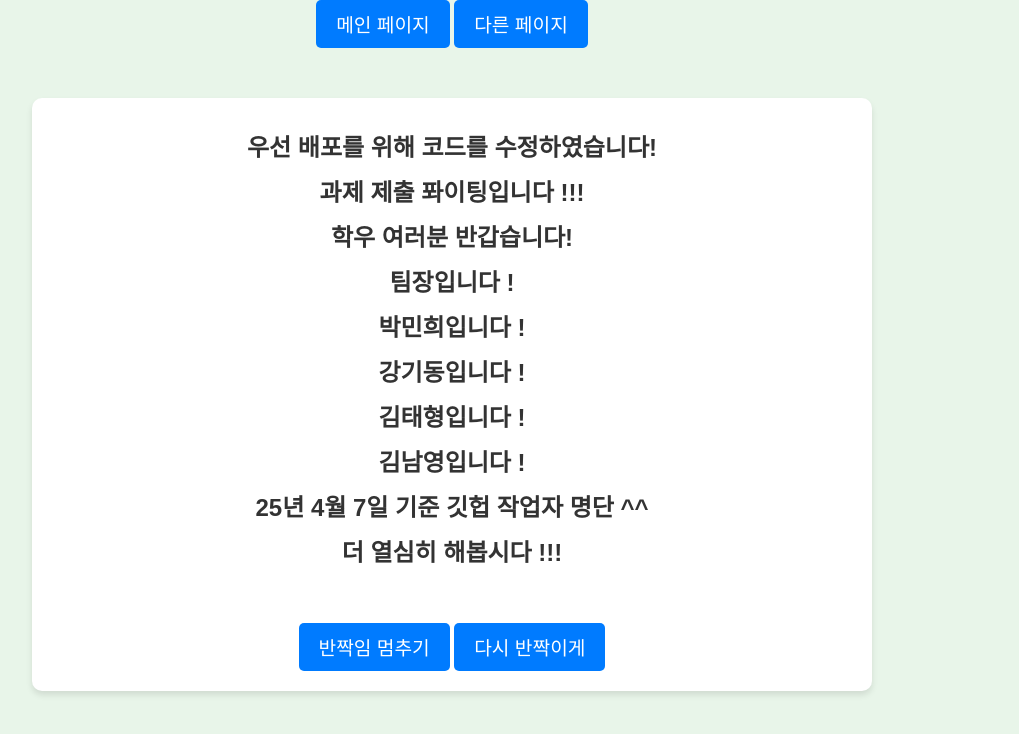
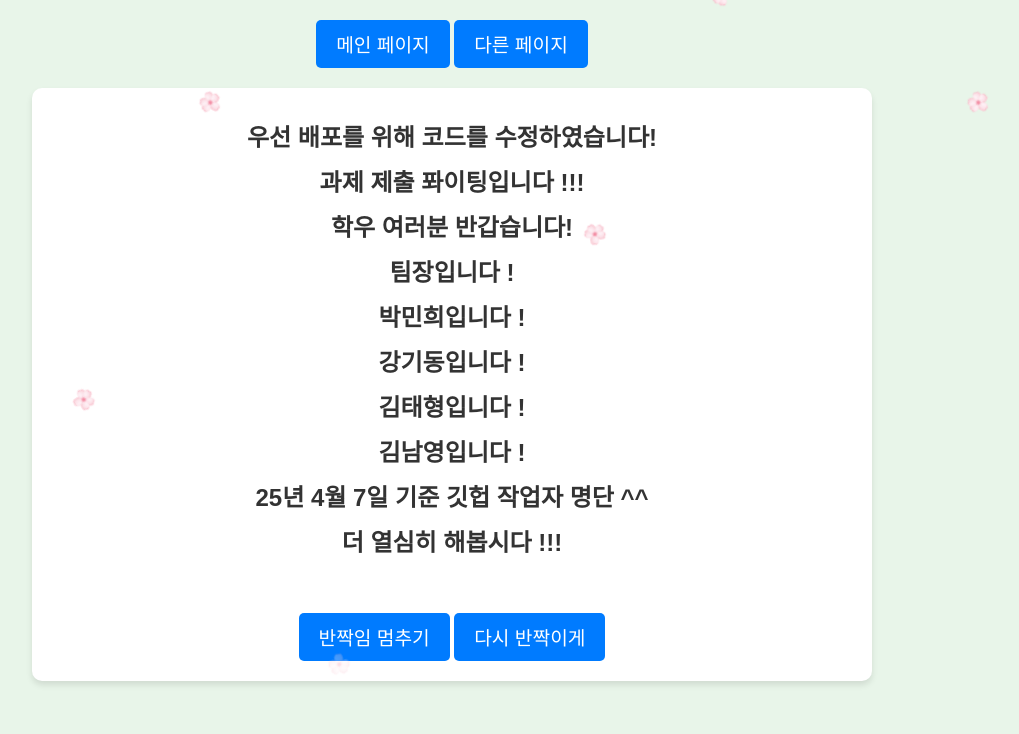
Before and after one commit to JiHunHeo/softwareContest, a Flask app: page / in a window 1280 px wide. Shown: the top 734 px of the page, without its empty margins (188-1207 px from the left). Run offline with Flask 3, Linux system fonts and the light colour scheme.

Commit message:
Modify UI and add petal effect

```diff
--- a/main/templates/base.html
+++ b/main/templates/base.html
@@ -9,6 +9,18 @@
         <link rel="icon" href="/static/favicon.png" type="image/png" />
     </head>
     <body>
+        <div id="background">
+            <!-- 꽃잎 요소 -->
+            <div class="petal"></div>
+            <div class="petal"></div>
+            <div class="petal"></div>
+            <div class="petal"></div>
+            <div class="petal"></div>
+            <div class="petal"></div>
+            <div class="petal"></div>
+            <div class="petal"></div>
+            <div class="petal"></div>
+        </div>
         <header>
             <nav>
                 <button onclick="location.href='/'">메인 페이지</button>
--- a/static/style.css
+++ b/static/style.css
@@ -1,12 +1,13 @@
-/* 전체 배경색 */
+/* 전체 배경색 및 최소 너비 설정 */
 body {
     text-align: center;
     background-color: #e8f5e9; /* 연한 초록색 */
     margin: 0;
     font-family: Arial, sans-serif;
+    min-width: 320px; /* 최소 너비 설정 */
+    overflow-x: hidden; /* 가로 스크롤 방지 */
 }
 
-/* filepath: c:\KNOU_HJH\softwareContest\softwareContest\static\style.css */
 .blink {
     font-weight: bold;
     animation: blink-animation 1s steps(2, start) infinite;
@@ -21,11 +22,81 @@ body {
 /* section 스타일 */
 section {
     max-width: 800px; /* 최대 너비 */
-    margin: 50px auto; /* 화면 가운데 정렬 */
+    margin: 20px auto; /* 화면 가운데 정렬 */
     padding: 20px;
     background-color: white; /* 섹션 배경 흰색 */
     border-radius: 10px; /* 둥근 모서리 */
     box-shadow: 0 4px 6px rgba(0, 0, 0, 0.1); /* 그림자 효과 */
+}
+
+/* 네비게이션 스타일 */
+nav {
+    margin-top: 20px;
+    text-align: center; /* 버튼 가운데 정렬 */
+}
+
+/* 꽃잎 애니메이션 */
+@keyframes fall {
+    0% {
+        transform: translateY(-100px) rotate(0deg);
+        opacity: 1; /* 시작 시 완전히 보임 */
+    }
+    80% {
+        opacity: 1; /* 80% 진행될 때까지 완전히 보임 */
+    }
+    100% {
+        transform: translateY(100vh) rotate(360deg);
+        opacity: 0; /* 화면 하단에서 서서히 사라짐 */
+    }
+}
+
+.petal {
+    position: absolute;
+    top: -100px;
+    width: 30px;
+    height: 30px;
+    background-image: url('/static/petal.png'); /* 꽃잎 이미지 */
+    background-size: cover;
+    animation: fall 5s linear infinite;
+    opacity: 0;
+}
+
+/* 꽃잎 위치 랜덤화 */
+.petal:nth-child(1) {
+    left: 10%;
+    animation-duration: 6s;
+}
+.petal:nth-child(2) {
+    left: 20%;
+    animation-duration: 4s;
+}
+.petal:nth-child(3) {
+    left: 30%;
+    animation-duration: 5s;
+}
+.petal:nth-child(4) {
+    left: 40%;
+    animation-duration: 7s;
+}
+.petal:nth-child(5) {
+    left: 50%;
+    animation-duration: 6s;
+}
+.petal:nth-child(6) {
+    left: 60%;
+    animation-duration: 4.5s;
+}
+.petal:nth-child(7) {
+    left: 70%;
+    animation-duration: 5.5s;
+}
+.petal:nth-child(8) {
+    left: 80%;
+    animation-duration: 6.5s;
+}
+.petal:nth-child(9) {
+    left: 90%;
+    animation-duration: 5s;
 }
 
 /* h2 스타일 */
```
Also changed, not shown: static/petal.png (added).
